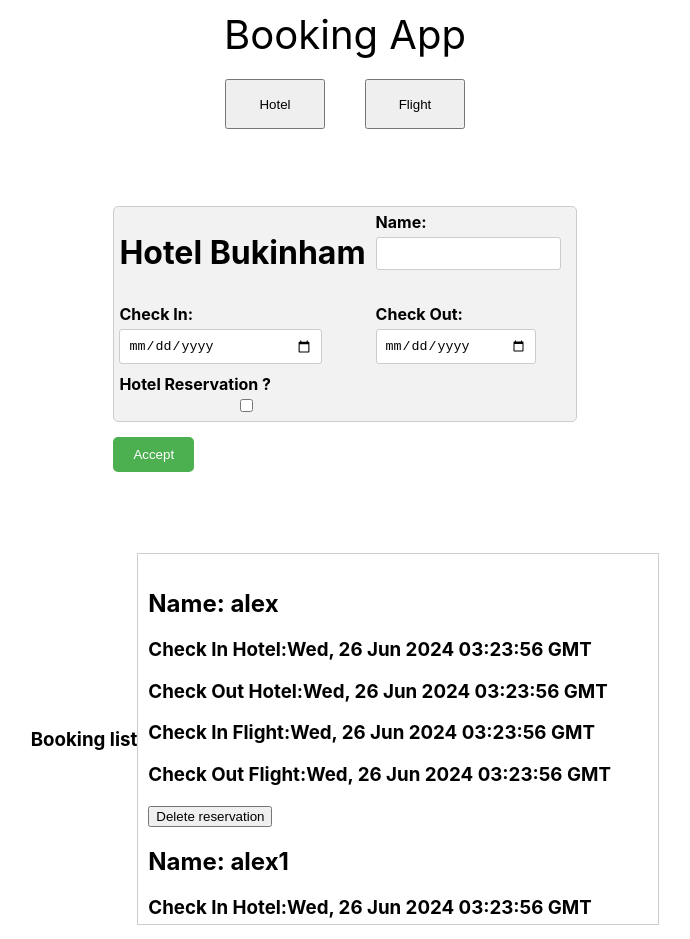
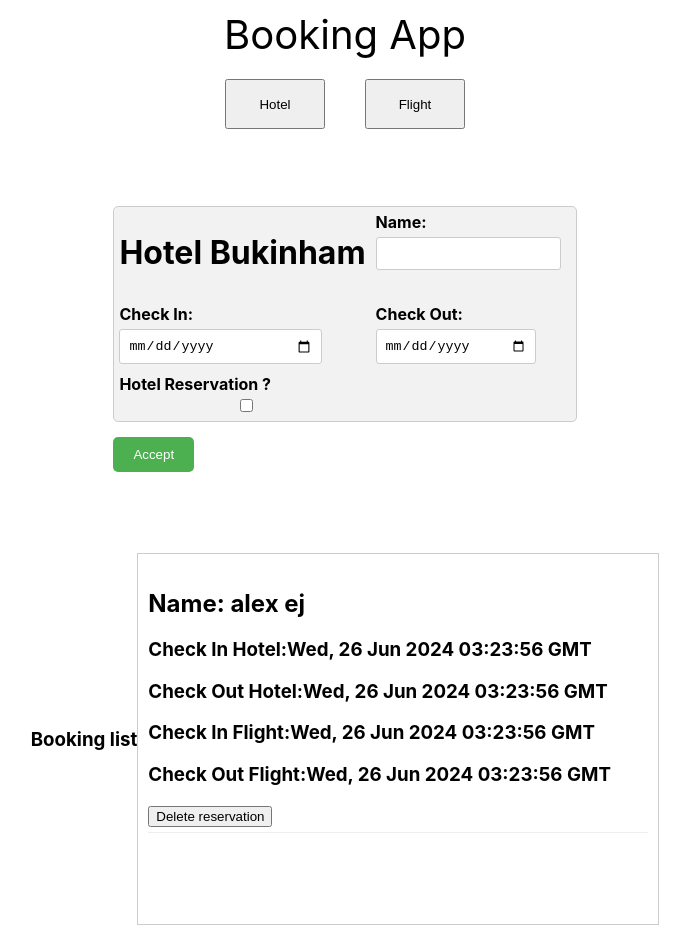
Before and after one commit to mrHann69/final_ipd, a React (Create React App) app: page / in a window 1280 px wide. Shown: the whole page, without its empty margins (295-985 px from the left). Built offline with nearby package versions, Linux system fonts and the light colour scheme.

Commit message:
Delete_1

```diff
--- a/src/App.jsx
+++ b/src/App.jsx
@@ -13,6 +13,7 @@ function App() {
   const [state, setState] = useState("hotel");
 
   const [list, setList] = useState(bookingList);
+  const [temp, setTemp] = useState(tempList);
 
   const handleShowForm = (type) => {
     setState(type);
@@ -41,15 +42,15 @@ function App() {
           </AppButtons>
 
           {!showForm && (
-            <Form list={list} setList={setList} type={state} />
+            <Form list={temp} setList={setTemp} type={state} />
           )}
           {showForm && (
-            <Form list={list} setList={setList} type={state} />
+            <Form list={temp} setList={setTemp} type={state} />
           )}
         </div>
 
         <div className="box box2">
-          <AppBookingList list={list} />
+          <AppBookingList list={temp} />
         </div>
       </div>
 
@@ -58,7 +59,17 @@ function App() {
 
   );
 }
-
+const tempList = [
+  {
+    customerName: "alex ej",
+    bookingHotel: true,
+    checkInDateHotel: new Date().toUTCString(),
+    checkOutDateHotel: new Date().toUTCString(),
+    bookingFlight: true,
+    checkInDateFlight: new Date().toUTCString(),
+    checkOutDateFlight: new Date().toUTCString(),
+  },
+];
 const bookingList = [
   {
     customerName: "alex",
```
